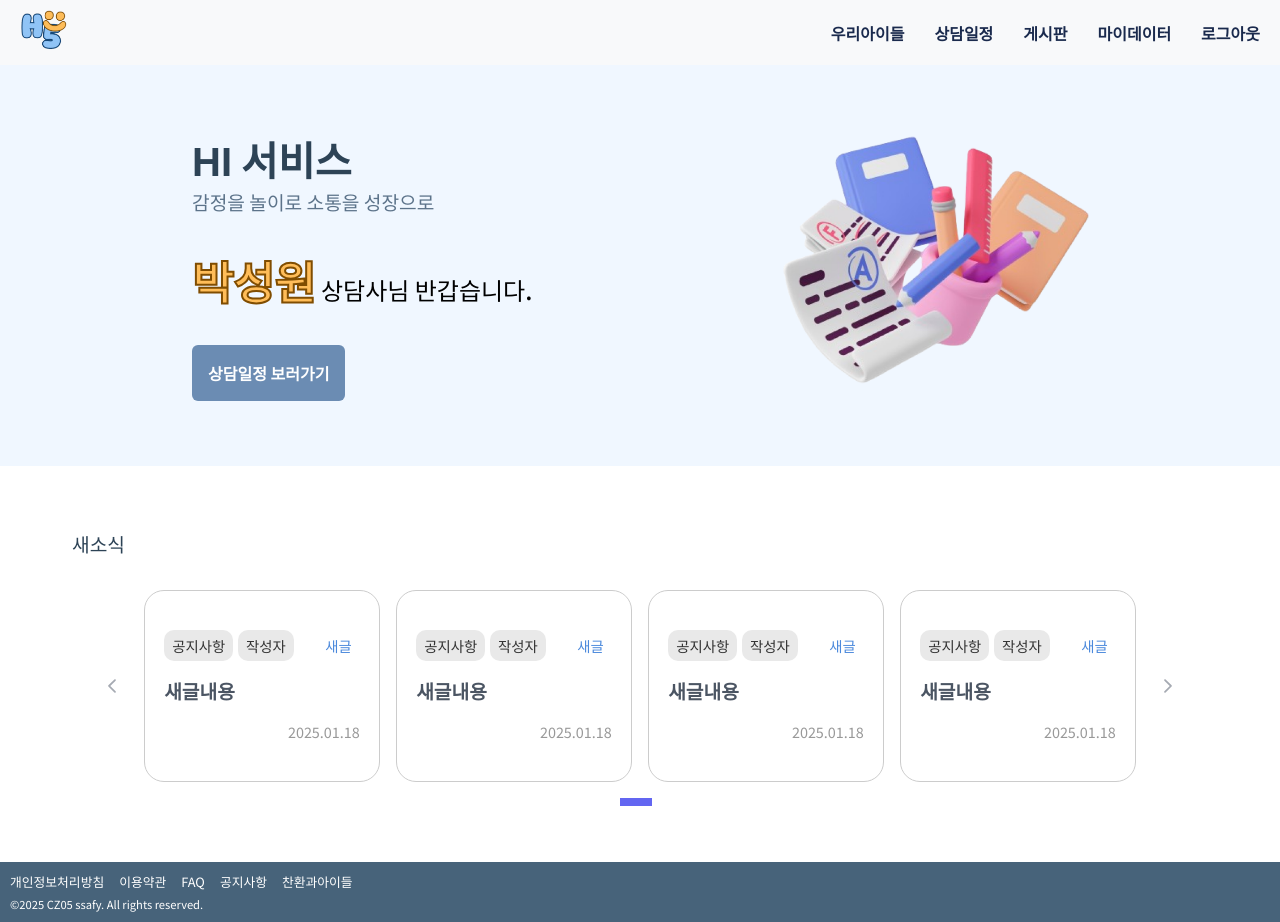
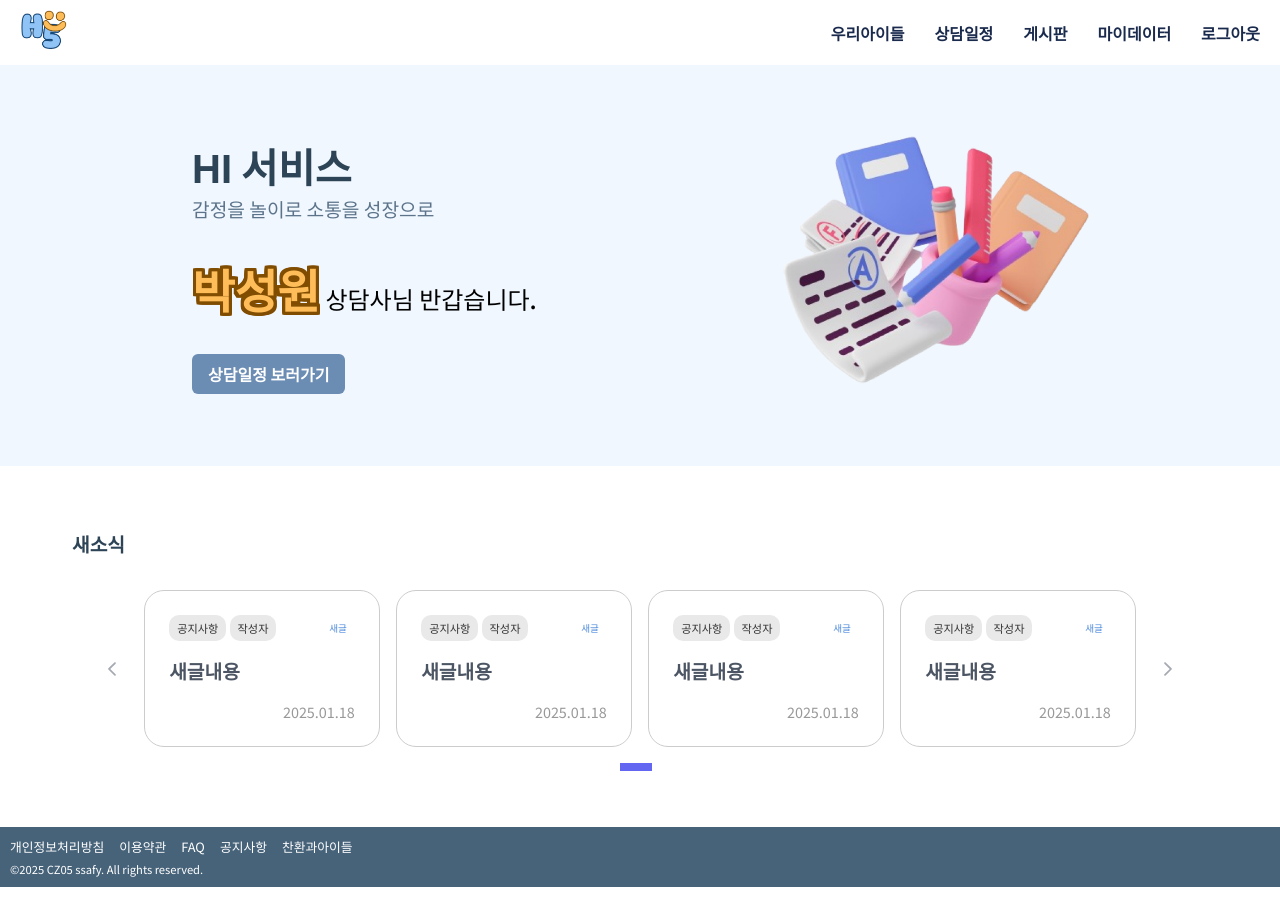
Before and after one commit to team-hi-five/hi-five, a React (Vite) app in the folder frontend/h5/: page /counselor in a window 1280 px wide. After the commit the page ends 887 px from the top, so only its background shows below. Built offline with nearby package versions, Linux system fonts and the light colour scheme; a web font is replaced by a local one.

Commit message:
feat: 상담사 메인페이지 목업 구현 (FE-320)

```diff
--- a/frontend/h5/src/components/Counselor/CounselorHeader.css
+++ b/frontend/h5/src/components/Counselor/CounselorHeader.css
@@ -2,7 +2,7 @@
     display: flex;
     justify-content: space-between;
     align-items: center;
-    background-color: #f8f9fa;
+    background-color: white;
     padding: 10px 20px;
     position: fixed;
     top: 0;
@@ -48,3 +48,8 @@
   .co_nav-item:hover::after {
     width: 100%;
   }
+
+  .co_nav-list a {
+    text-decoration: none;
+    color: inherit;
+   }
--- a/frontend/h5/src/components/Counselor/CounselorHeader.jsx
+++ b/frontend/h5/src/components/Counselor/CounselorHeader.jsx
@@ -1,4 +1,5 @@
 import './CounselorHeader.css';
+import { Link } from 'react-router-dom';
 
 
 function CounselorHeader() {
@@ -8,7 +9,9 @@ function CounselorHeader() {
         <img src="/logo.png" alt="로고" className="co_logo" />
       </div>
       <ul className="co_nav-list">
-        <li className="co_nav-item">우리아이들</li>
+        <li className="co_nav-item">
+          <Link to="/counselor/children">우리아이들</Link>
+        </li>
         <li className="co_nav-item">상담일정</li>
         <li className="co_nav-item">게시판</li>
         <li className="co_nav-item">마이데이터</li>
--- a/frontend/h5/src/pages/Counselor/CounselorMainPage.css
+++ b/frontend/h5/src/pages/Counselor/CounselorMainPage.css
@@ -55,9 +55,33 @@
 .co_highlight {
   color: #FFBD59;
   font-weight: 900;
-  font-size: 2.8rem;
-  -webkit-text-stroke: 2px #804D01;
-}
+  font-size: 2.9rem;
+  text-shadow:
+    -3px -3px 0 #804D01,
+    -3px -2px 0 #804D01,
+    -3px -1px 0 #804D01,
+    -3px 0 0 #804D01,
+    -3px 1px 0 #804D01,
+    -3px 2px 0 #804D01,
+    -3px 3px 0 #804D01,
+    -2px -3px 0 #804D01,
+    -2px 3px 0 #804D01,
+    -1px -3px 0 #804D01,
+    -1px 3px 0 #804D01,
+    0 -3px 0 #804D01,
+    0 3px 0 #804D01,
+    1px -3px 0 #804D01,
+    1px 3px 0 #804D01,
+    2px -3px 0 #804D01,
+    2px 3px 0 #804D01,
+    3px -3px 0 #804D01,
+    3px -2px 0 #804D01,
+    3px -1px 0 #804D01,
+    3px 0 0 #804D01,
+    3px 1px 0 #804D01,
+    3px 2px 0 #804D01,
+    3px 3px 0 #804D01;
+ }
 
 .co_counselor_intro {
   font-size: 1.5rem;
@@ -68,7 +92,7 @@
 .co_schedule_btn {
   background-color: #6b8cb3 !important;
   border: none !important;
-  padding: 1rem 1rem !important;
+  padding: 0.5rem 1rem !important;
   font-weight: 500 !important;
 }
 
@@ -91,7 +115,7 @@
   font-size: 1.2rem;
   color: #2d4356;
   margin-bottom: 2rem;
-  font-weight: 500;
+  font-weight: 900;
 }
 
 .co_carousel {
@@ -118,13 +142,13 @@
 
   .co_tag_group {
     display: flex;
-    gap: 0.3rem;
+    gap: 0.2rem;
   }
 
   .co_tag {
     padding: 0.3rem 0.5rem;
     border-radius: 10px;
-    font-size: 0.9rem;
+    font-size: 0.7rem;
   }
 
   .co_tag_notice, .co_tag_author {
@@ -134,6 +158,7 @@
 
   .co_tag_new {
     color: #4B89DC;
+    font-size: 0.6rem;
   }
 
   .co_notice_content {
@@ -150,3 +175,7 @@
   .p-card-body {
     padding: 0px
   }
+
+  .p-card-content {
+    padding: 5px;
+  }
```
